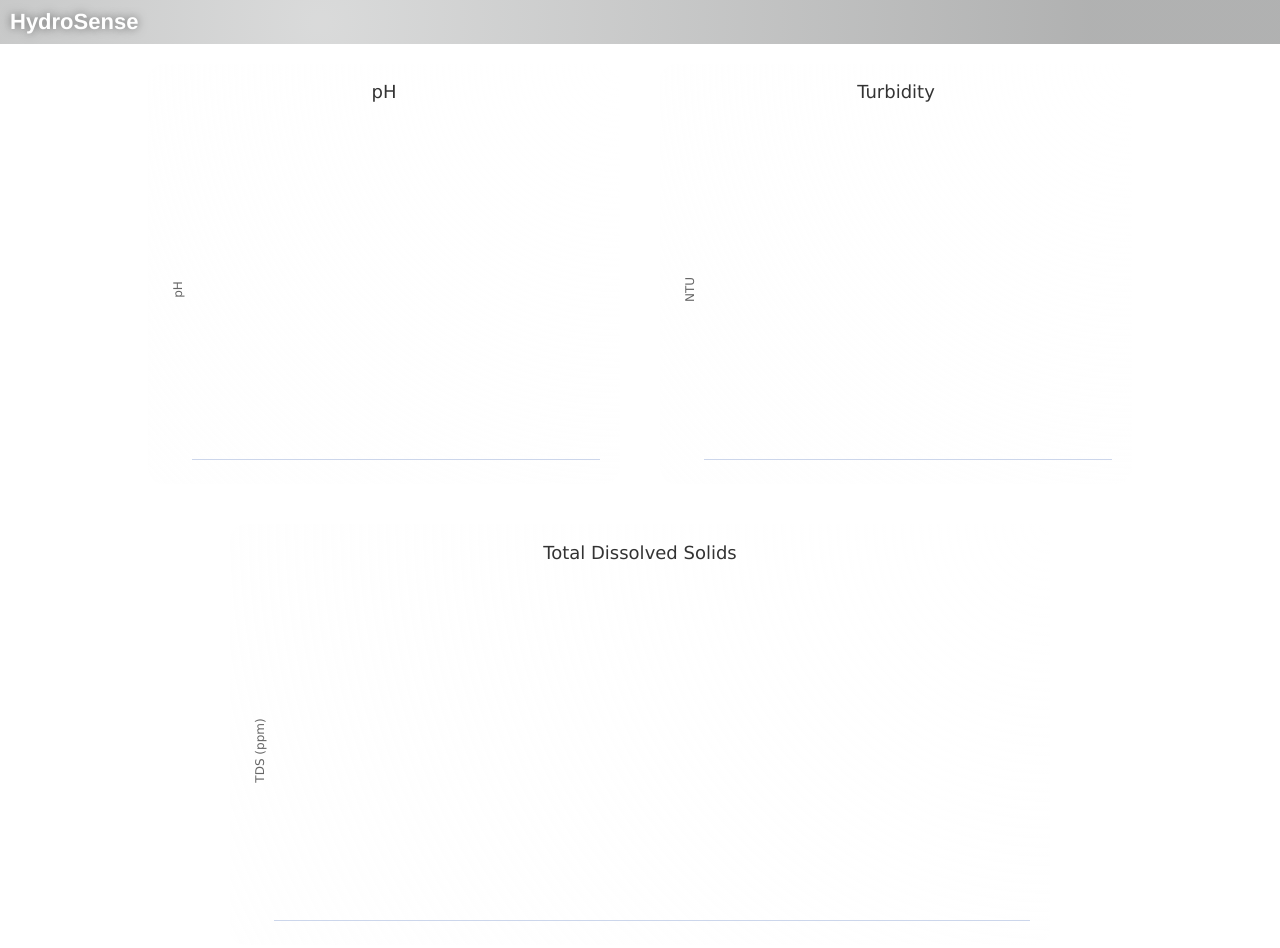
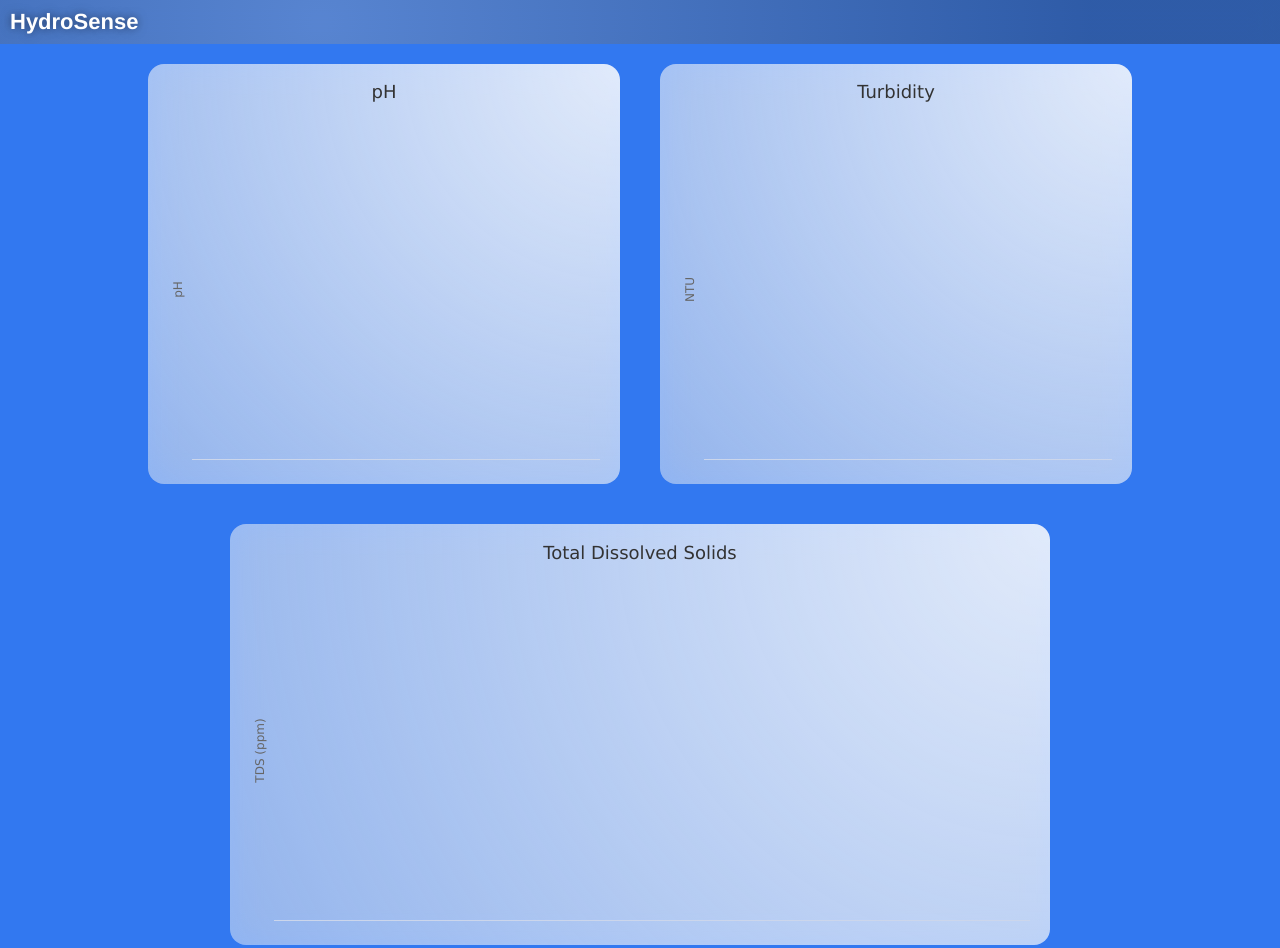
Before and after one commit to claudiafodor/HydroSense, a plain HTML site: page data/index.html in a window 1280 px wide. Drawn offline with nearby package versions, Linux system fonts and the light colour scheme.

Commit message:
Fix data structure

```diff
--- a/src/data/index.html
+++ b/data/index.html
@@ -21,7 +21,7 @@
     }
 
     .main {
-      background-image: url("./wallpaper.jpeg");
+      background-color: rgba(50,120,240,1);
       background-attachment: fixed;
       background-size: cover;
       min-height: calc(100vh - 44px);
```
Also changed, not shown: data/wallpaper.jpeg (added).
